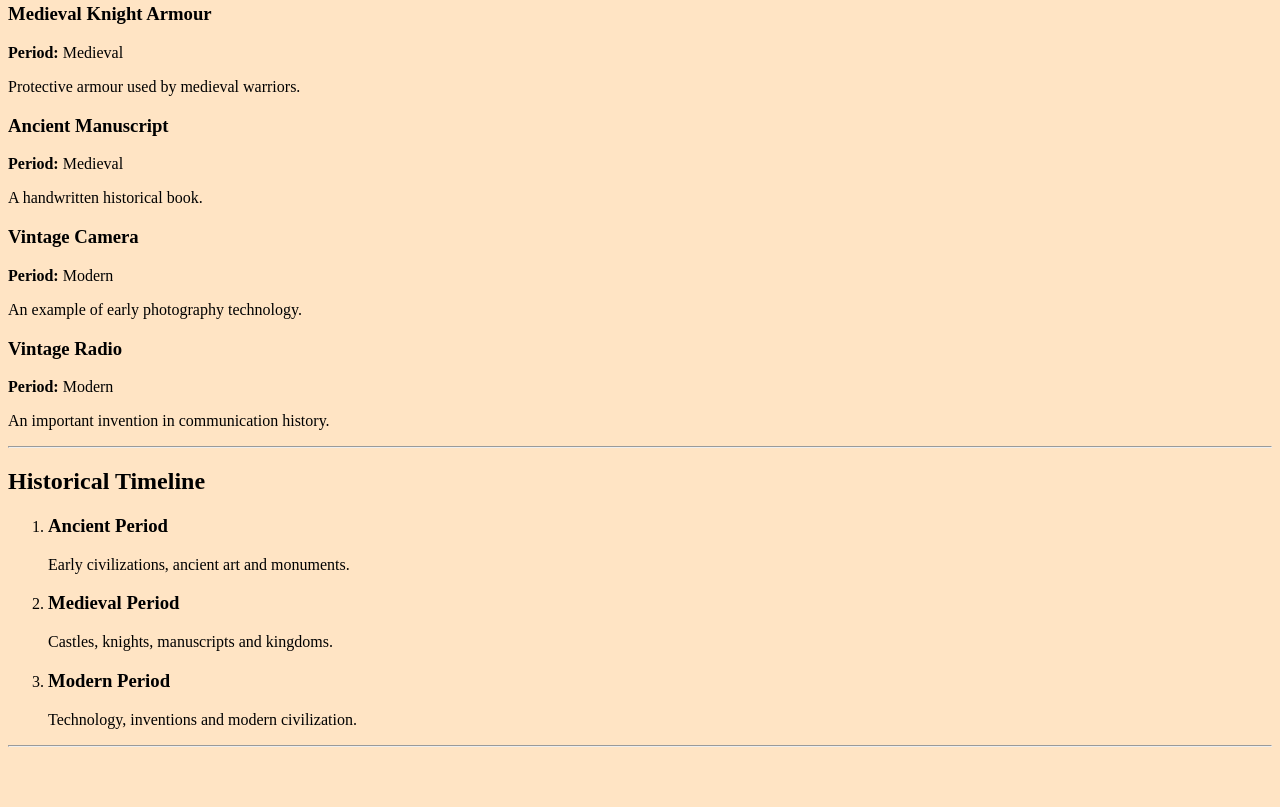
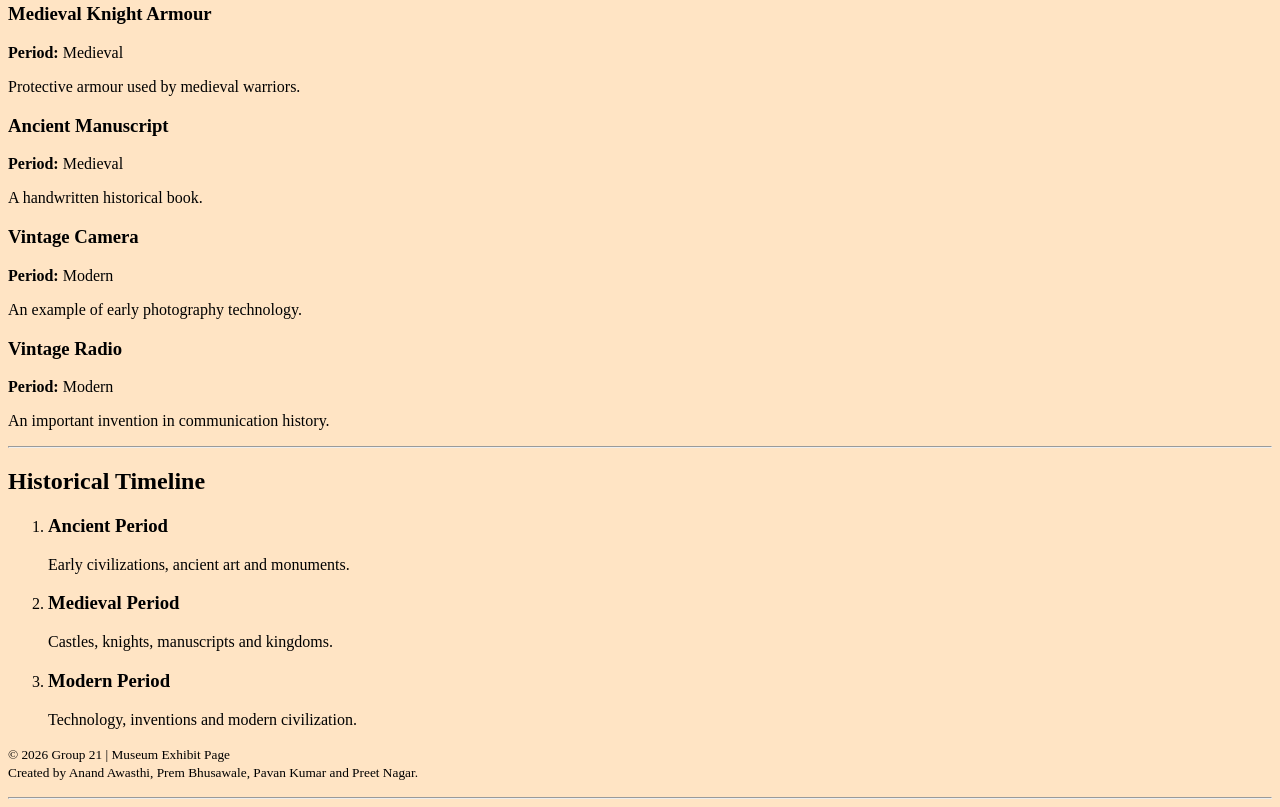
Before and after one commit to anandawasthicode-lab/chronicle-museum-website, a plain HTML site: page index.html in a window 1280 px wide. Shown: the part 637-1444 px from the top of the page. Before the commit the page ends 1392 px from the top, so only its background shows below. Drawn offline with Linux system fonts and the light colour scheme.

Commit message:
add footer

```diff
--- a/index.html
+++ b/index.html
@@ -142,6 +142,17 @@
 
     </section>
 
+    <footer>
+        <p>
+            <small>
+                © 2026 Group 21 | Museum Exhibit Page
+                <br>
+                Created by Anand Awasthi, Prem Bhusawale,
+                Pavan Kumar and Preet Nagar.
+            </small>
+        </p>
+    </footer>
+
     <hr>
 
     <script src="script.js"></script>
```
